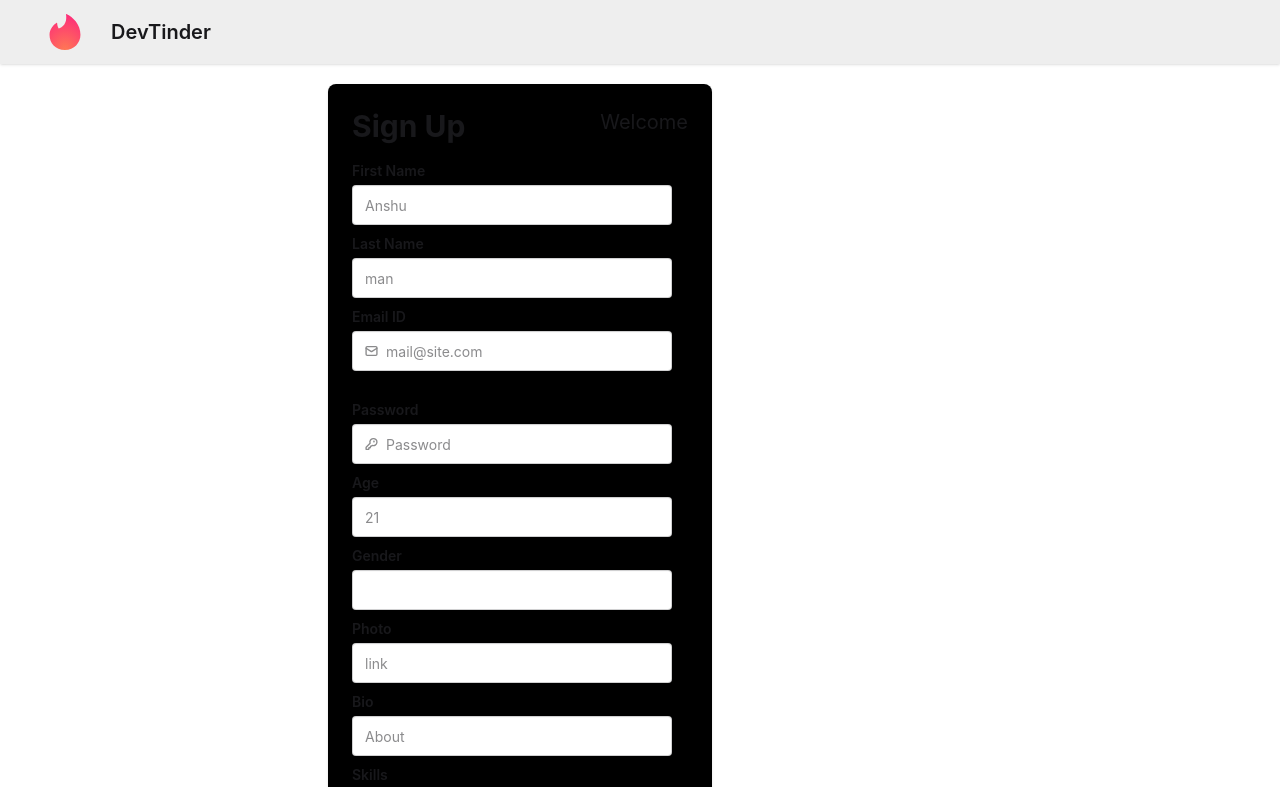
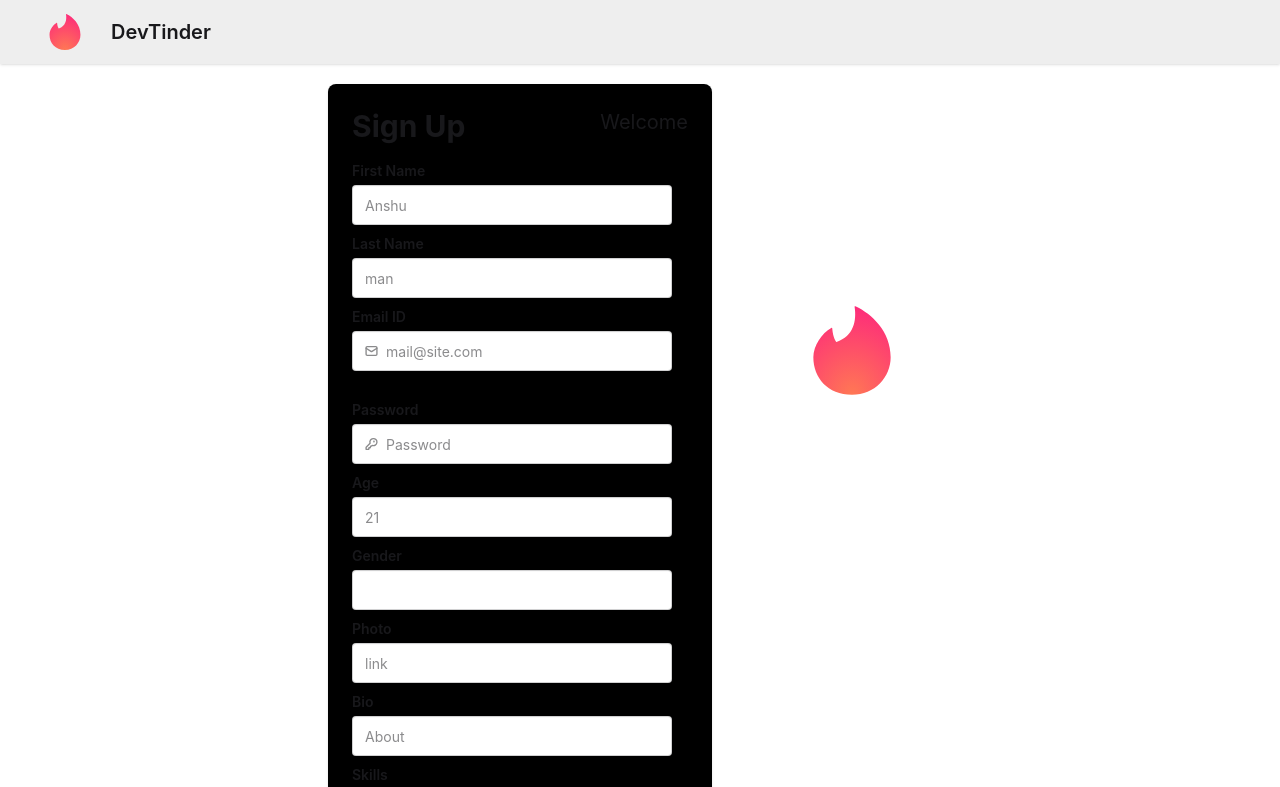
Before and after one commit to Ansh30a/AKXR, a React (Vite) app in the folder BE-01/NamasteNodeJS/devTinder-web/: page /signup in a window 1280 px wide. Shown: the top 787 px of the page. Built offline with nearby package versions, Linux system fonts and the light colour scheme; no server answers.

Commit message:
feat: implement profile photo handling; add getProfilePhotoUrl utility and update components to use it

```diff
--- a/BE-01/NamasteNodeJS/devTinder-web/src/components/Body.tsx
+++ b/BE-01/NamasteNodeJS/devTinder-web/src/components/Body.tsx
@@ -1,4 +1,4 @@
-import { Outlet, useNavigate } from "react-router-dom";
+import { Outlet, useLocation, useNavigate } from "react-router-dom";
 import axios from "axios";
 import { useDispatch } from "react-redux";
 import Navbar from "./Navbar";
@@ -12,9 +12,11 @@ const Body = () => {
     const [checkingAuth, setCheckingAuth] = useState(true);
 
     const navigate = useNavigate();
+    const location = useLocation();
 
     const fetchUser = useCallback(async () => {
         try {
+            setCheckingAuth(true);
             const user = await api.get("/profile");
             dispatch(addUser(user.data));
         } catch (err: unknown) {
@@ -34,8 +36,13 @@ const Body = () => {
     }, [dispatch, navigate]);
 
     useEffect(() => {
+        if (location.pathname === "/login" || location.pathname === "/signup") {
+            setCheckingAuth(false);
+            return;
+        }
+
         void fetchUser();
-    }, [fetchUser]);
+    }, [fetchUser, location.pathname]);
 
     return (
         <div className="flex min-h-screen flex-col">
--- a/BE-01/NamasteNodeJS/devTinder-web/src/components/ConnectionCard.tsx
+++ b/BE-01/NamasteNodeJS/devTinder-web/src/components/ConnectionCard.tsx
@@ -1,10 +1,11 @@
 import type { User } from "../types/user";
+import { getProfilePhotoUrl } from "../lib/image";
 
 const ConnectionCard = ({ user }: { user: User }) => (
     <div className="flex flex-col bg-gray-700 rounded-lg shadow-lg overflow-hidden">
         <div className="flex items-center gap-10 p-4">
             <img
-                src={user.photoUrl ?? "https://via.placeholder.com/120"}
+                src={getProfilePhotoUrl(user.photoUrl)}
                 alt={user.firstName + "'s photo"}
                 className="w-30 h-30 rounded-full object-cover shrink-0"
             />
--- a/BE-01/NamasteNodeJS/devTinder-web/src/components/Navbar.tsx
+++ b/BE-01/NamasteNodeJS/devTinder-web/src/components/Navbar.tsx
@@ -3,6 +3,7 @@ import type { RootState } from "../store/appStore";
 import { Link, useNavigate } from "react-router-dom";
 import { removeUser } from "../slice/userSlice";
 import api from "../lib/api";
+import { getProfilePhotoUrl } from "../lib/image";
 
 const Navbar = () => {
     const user = useSelector((store: RootState) => store.user.userInfo);
@@ -43,18 +44,12 @@ const Navbar = () => {
                             role="button"
                             className="btn btn-ghost btn-circle avatar"
                         >
-                            {user.photoUrl ? (
-                                <div className="w-10 rounded-full">
-                                    <img
-                                        alt={`${user.firstName} profile photo`}
-                                        src={user.photoUrl}
-                                    />
-                                </div>
-                            ) : (
-                                <div className="flex h-10 w-10 items-center justify-center rounded-full bg-base-200 text-sm font-semibold">
-                                    {user.firstName.charAt(0)}
-                                </div>
-                            )}
+                            <div className="w-10 rounded-full">
+                                <img
+                                    alt={`${user.firstName} profile photo`}
+                                    src={getProfilePhotoUrl(user.photoUrl)}
+                                />
+                            </div>
                         </div>
                         <ul
                             tabIndex={-1}
--- a/BE-01/NamasteNodeJS/devTinder-web/src/components/PreviewCard.tsx
+++ b/BE-01/NamasteNodeJS/devTinder-web/src/components/PreviewCard.tsx
@@ -1,4 +1,5 @@
 import type { User } from "../types/user";
+import { getProfilePhotoUrl } from "../lib/image";
 
 const PreviewCard = ({ user }: { user: User }) => {
     const { firstName, photoUrl, bio, lastName, age, gender } = user;
@@ -7,10 +8,7 @@ const PreviewCard = ({ user }: { user: User }) => {
         <div className="card bg-base-300 w-96 shadow-sm">
             <figure>
                 <img
-                    src={
-                        photoUrl ??
-                        "https://via.placeholder.com/300x200?text=No+Image"
-                    }
+                    src={getProfilePhotoUrl(photoUrl)}
                     alt={firstName + "'s photo"}
                 />
             </figure>
--- a/BE-01/NamasteNodeJS/devTinder-web/src/components/RequestCard.tsx
+++ b/BE-01/NamasteNodeJS/devTinder-web/src/components/RequestCard.tsx
@@ -1,4 +1,5 @@
 import type { ConnectionRequest } from "../types/user";
+import { getProfilePhotoUrl } from "../lib/image";
 
 type RequestCardProps = {
     request: ConnectionRequest;
@@ -21,7 +22,7 @@ const RequestCard = ({
         <div className="flex flex-col bg-gray-700 rounded-lg shadow-lg overflow-hidden">
             <div className="flex items-center gap-10 p-4">
                 <img
-                    src={user.photoUrl ?? "https://via.placeholder.com/120"}
+                    src={getProfilePhotoUrl(user.photoUrl)}
                     alt={user.firstName + "'s photo"}
                     className="w-30 h-30 rounded-full object-cover shrink-0"
                 />
--- a/BE-01/NamasteNodeJS/devTinder-web/src/components/Signup.tsx
+++ b/BE-01/NamasteNodeJS/devTinder-web/src/components/Signup.tsx
@@ -2,6 +2,7 @@ import axios from "axios";
 import { useState } from "react";
 import { Link, useNavigate } from "react-router-dom";
 import api from "../lib/api";
+import { getProfilePhotoUrl } from "../lib/image";
 
 const Signup = () => {
     const [firstName, setFirstName] = useState<string>("");
@@ -231,7 +232,11 @@ const Signup = () => {
             </div>
 
             <div className="w-50 mt-50">
-                <img src={photoUrl} className="rounded-full" />
+                <img
+                    src={getProfilePhotoUrl(photoUrl)}
+                    alt="Profile preview"
+                    className="rounded-full"
+                />
             </div>
         </div>
     );
--- a/BE-01/NamasteNodeJS/devTinder-web/src/components/UserCard.tsx
+++ b/BE-01/NamasteNodeJS/devTinder-web/src/components/UserCard.tsx
@@ -2,6 +2,7 @@ import type { User } from "../types/user";
 import { useDispatch } from "react-redux";
 import { removeFeed } from "../slice/feedSlice";
 import api from "../lib/api";
+import { getProfilePhotoUrl } from "../lib/image";
 
 const UserCard = ({ user }: { user: User }) => {
     const { firstName, photoUrl, bio, lastName, age, gender } = user;
@@ -21,10 +22,7 @@ const UserCard = ({ user }: { user: User }) => {
         <div className="card bg-base-300 w-75 shadow-sm mt-5">
             <figure>
                 <img
-                    src={
-                        photoUrl ??
-                        "https://via.placeholder.com/300x200?text=No+Image"
-                    }
+                    src={getProfilePhotoUrl(photoUrl)}
                     alt={firstName + "'s photo"}
                     className="w-75"
                 />
--- /dev/null
+++ b/BE-01/NamasteNodeJS/devTinder-web/src/lib/image.ts
@@ -0,0 +1,24 @@
+const FALLBACK_PROFILE_PHOTO = "/logo.svg";
+
+export const getProfilePhotoUrl = (photoUrl?: string | null) => {
+    const value = photoUrl?.trim();
+
+    if (!value || value === "Default profile photo URL.") {
+        return FALLBACK_PROFILE_PHOTO;
+    }
+
+    if (value.startsWith("/")) {
+        return value;
+    }
+
+    try {
+        const url = new URL(value);
+        if (url.protocol === "http:" || url.protocol === "https:") {
+            return value;
+        }
+    } catch {
+        return FALLBACK_PROFILE_PHOTO;
+    }
+
+    return FALLBACK_PROFILE_PHOTO;
+};
```
Also changed, not shown: BE-01/NamasteNodeJS/devTinder-web/vercel.json (added), 1 other file (tests, documents, lock files or other folders).
